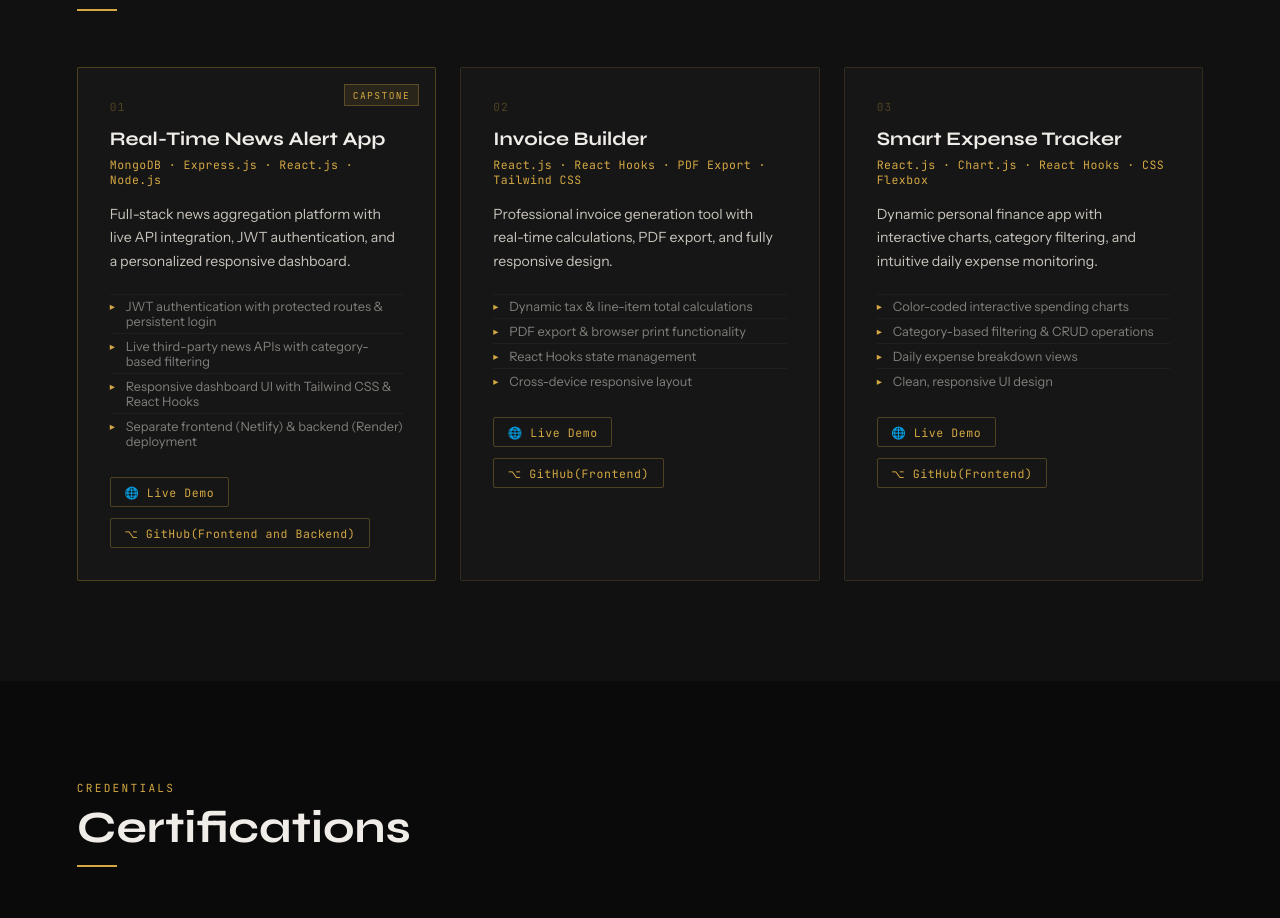
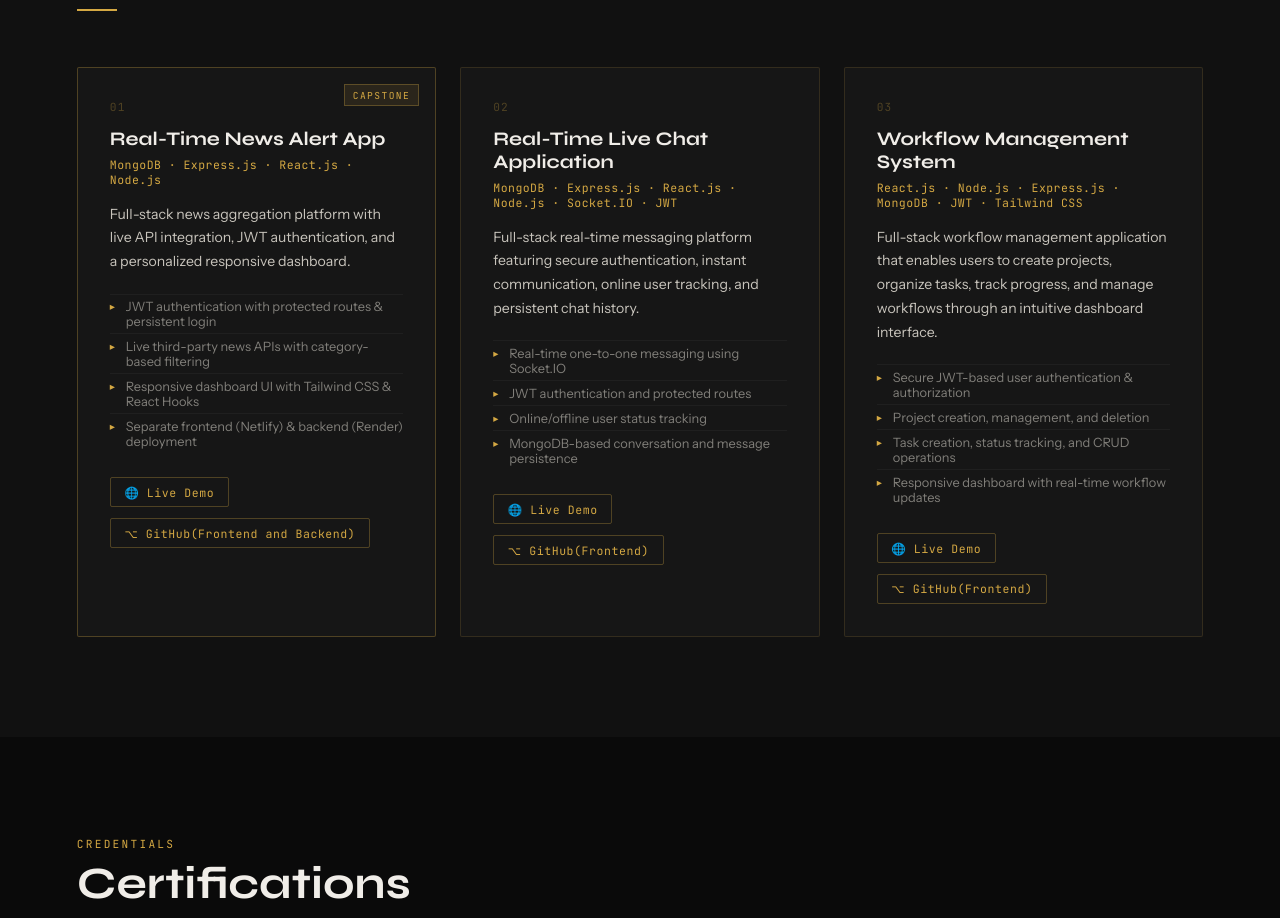
Before and after one commit to magarajcb/portfolio, a plain HTML site: page index.html in a window 1280 px wide. Shown: the part 2309-3227 px from the top of the page. Drawn offline with Linux system fonts and the light colour scheme.

Commit message:
mern satck added

```diff
--- a/index.html
+++ b/index.html
@@ -305,34 +305,42 @@
     </div>
     <div class="project-card reveal">
       <div class="proj-num">02</div>
-      <div class="proj-title">Invoice Builder</div>
-      <div class="proj-stack">React.js · React Hooks · PDF Export · Tailwind CSS</div>
-      <p class="proj-desc">Professional invoice generation tool with real-time calculations, PDF export, and fully responsive design.</p>
-      <ul class="proj-features">
-        <li>Dynamic tax & line-item total calculations</li>
-        <li>PDF export & browser print functionality</li>
-        <li>React Hooks state management</li>
-        <li>Cross-device responsive layout</li>
-      </ul>
+<div class="proj-title">Real-Time Live Chat Application</div>
+<div class="proj-stack">MongoDB · Express.js · React.js · Node.js · Socket.IO · JWT</div>
+
+<p class="proj-desc">
+  Full-stack real-time messaging platform featuring secure authentication, instant communication, online user tracking, and persistent chat history.
+</p>
+
+<ul class="proj-features">
+  <li>Real-time one-to-one messaging using Socket.IO</li>
+  <li>JWT authentication and protected routes</li>
+  <li>Online/offline user status tracking</li>
+  <li>MongoDB-based conversation and message persistence</li>
+</ul>
       <div class="proj-links">
-        <a href="https://invoicecb.netlify.app/" target="_blank" class="proj-link">🌐 Live Demo</a>
-        <a href="https://github.com/magarajcb/invoice" target="_blank" class="proj-link">⌥ GitHub(Frontend)</a>
+        <a href="https://cblivechat.netlify.app/" target="_blank" class="proj-link">🌐 Live Demo</a>
+        <a href="https://github.com/magarajcb/Livechat.git" target="_blank" class="proj-link">⌥ GitHub(Frontend)</a>
       </div>
     </div>
     <div class="project-card reveal">
       <div class="proj-num">03</div>
-      <div class="proj-title">Smart Expense Tracker</div>
-      <div class="proj-stack">React.js · Chart.js · React Hooks · CSS Flexbox</div>
-      <p class="proj-desc">Dynamic personal finance app with interactive charts, category filtering, and intuitive daily expense monitoring.</p>
-      <ul class="proj-features">
-        <li>Color-coded interactive spending charts</li>
-        <li>Category-based filtering & CRUD operations</li>
-        <li>Daily expense breakdown views</li>
-        <li>Clean, responsive UI design</li>
-      </ul>
+<div class="proj-title">Workflow Management System</div>
+<div class="proj-stack">React.js · Node.js · Express.js · MongoDB · JWT · Tailwind CSS</div>
+
+<p class="proj-desc">
+  Full-stack workflow management application that enables users to create projects, organize tasks, track progress, and manage workflows through an intuitive dashboard interface.
+</p>
+
+<ul class="proj-features">
+  <li>Secure JWT-based user authentication & authorization</li>
+  <li>Project creation, management, and deletion</li>
+  <li>Task creation, status tracking, and CRUD operations</li>
+  <li>Responsive dashboard with real-time workflow updates</li>
+</ul>
       <div class="proj-links">
-        <a href="https://luminous-sunburst-c78b97.netlify.app/" target="_blank" class="proj-link">🌐 Live Demo</a>
-        <a href="https://github.com/magarajcb/expense-sorted" target="_blank" class="proj-link">⌥ GitHub(Frontend)</a>
+        <a href="https://cbworkflowmanagment.netlify.app/" target="_blank" class="proj-link">🌐 Live Demo</a>
+        <a href="https://github.com/magarajcb/WorkFlowManagment.git" target="_blank" class="proj-link">⌥ GitHub(Frontend)</a>
       </div>
     </div>
   </div>
```
